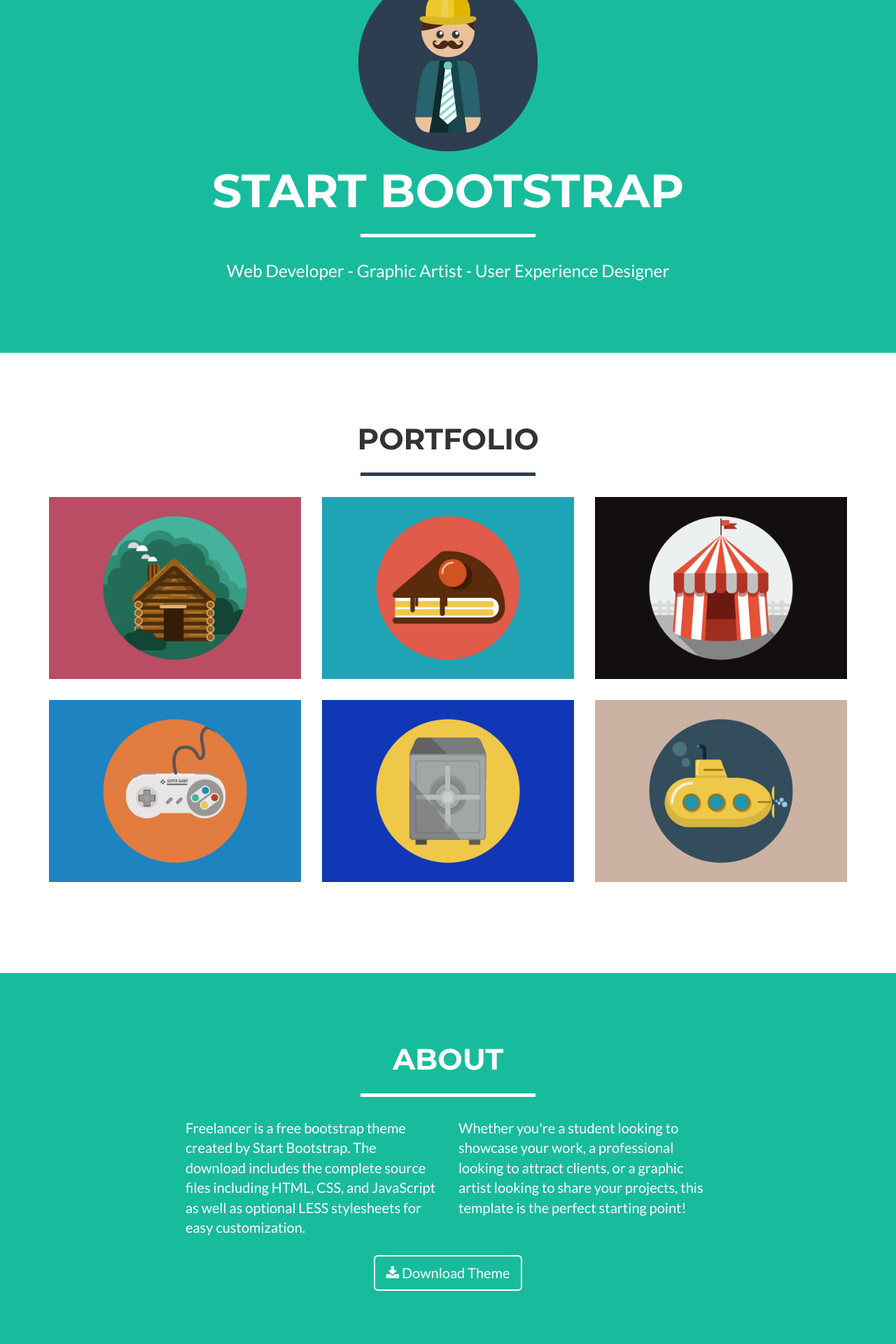
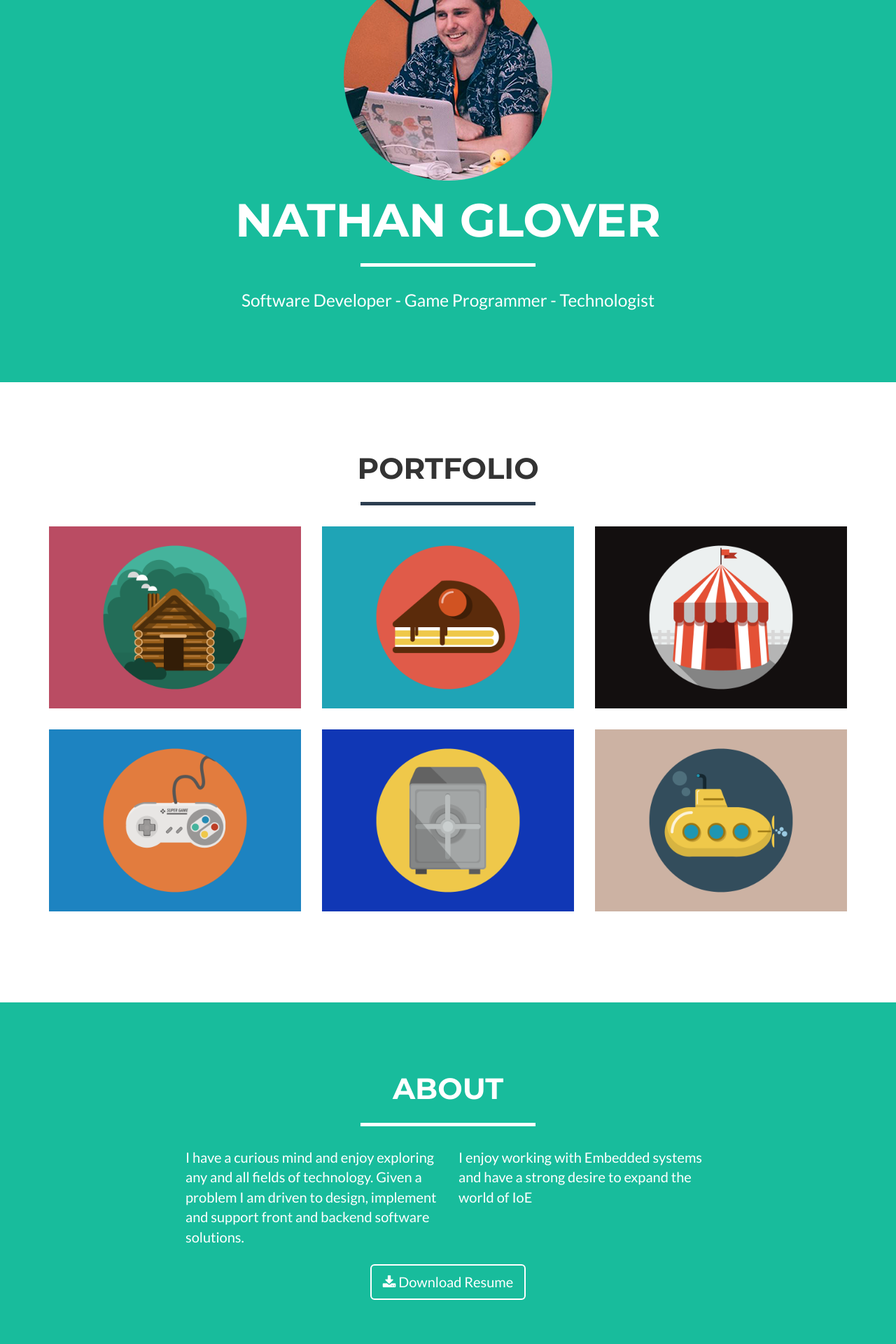
Before and after one commit to t04glovern/nathanglover, a Flask app: page / in a window 1280 px wide. Shown: the part 240-2160 px from the top of the page at 70% size. Run offline with Flask 2, Linux system fonts and the light colour scheme; some libraries are stand-ins or nearby versions.

Commit message:
Personalised site and added CV

```diff
--- a/templates/index.html
+++ b/templates/index.html
@@ -9,7 +9,7 @@
     <meta name="description" content="Passionate & Driven">
     <meta name="author" content="Nathan Glover">
 
-    <title>Freelancer - Start Bootstrap Theme</title>
+    <title>Nathan - Passionate & Driven</title>
 
     <!-- Bootstrap Core CSS -->
     <link href="{{ url_for('static', filename='vendor/bootstrap/css/bootstrap.min.css') }}" rel="stylesheet">
@@ -42,7 +42,7 @@
                 <button type="button" class="navbar-toggle" data-toggle="collapse" data-target="#bs-example-navbar-collapse-1">
                     <span class="sr-only">Toggle navigation</span> Menu <i class="fa fa-bars"></i>
                 </button>
-                <a class="navbar-brand" href="#page-top">Start Bootstrap</a>
+                <a class="navbar-brand" href="#page-top">Nathan Glover</a>
             </div>
 
             <!-- Collect the nav links, forms, and other content for toggling -->
@@ -72,11 +72,11 @@
         <div class="container" id="maincontent" tabindex="-1">
             <div class="row">
                 <div class="col-lg-12">
-                    <img class="img-responsive" src="{{ url_for('static', filename='vendor/freelancer/img/profile.png') }}" alt="">
+                    <img class="img-responsive" src="{{ url_for('static', filename='site/img/profile.png') }}" alt="">
                     <div class="intro-text">
-                        <h1 class="name">Start Bootstrap</h1>
+                        <h1 class="name">Nathan Glover</h1>
                         <hr class="star-light">
-                        <span class="skills">Web Developer - Graphic Artist - User Experience Designer</span>
+                        <span class="skills">Software Developer - Game Programmer - Technologist</span>
                     </div>
                 </div>
             </div>
@@ -168,14 +168,14 @@
             </div>
             <div class="row">
                 <div class="col-lg-4 col-lg-offset-2">
-                    <p>Freelancer is a free bootstrap theme created by Start Bootstrap. The download includes the complete source files including HTML, CSS, and JavaScript as well as optional LESS stylesheets for easy customization.</p>
+                    <p>I have a curious mind and enjoy exploring any and all fields of technology. Given a problem I am driven to design, implement and support front and backend software solutions.</p>
                 </div>
                 <div class="col-lg-4">
-                    <p>Whether you're a student looking to showcase your work, a professional looking to attract clients, or a graphic artist looking to share your projects, this template is the perfect starting point!</p>
+                    <p>I enjoy working with Embedded systems and have a strong desire to expand the world of IoE</p>
                 </div>
                 <div class="col-lg-8 col-lg-offset-2 text-center">
-                    <a href="#" class="btn btn-lg btn-outline">
-                        <i class="fa fa-download"></i> Download Theme
+                    <a href="{{ url_for('static', filename='site/files/nathan-glover-cv.pdf') }}" class="btn btn-lg btn-outline">
+                        <i class="fa fa-download"></i> Download Resume
                     </a>
                 </div>
             </div>
@@ -244,32 +244,29 @@
                 <div class="row">
                     <div class="footer-col col-md-4">
                         <h3>Location</h3>
-                        <p>3481 Melrose Place
-                            <br>Beverly Hills, CA 90210</p>
+                        <p>Perth
+                            <br>Western Australia</p>
                     </div>
                     <div class="footer-col col-md-4">
                         <h3>Around the Web</h3>
                         <ul class="list-inline">
                             <li>
-                                <a href="#" class="btn-social btn-outline"><span class="sr-only">Facebook</span><i class="fa fa-fw fa-facebook"></i></a>
+                                <a href="https://www.facebook.com/glovers.id.au" class="btn-social btn-outline"><span class="sr-only">Facebook</span><i class="fa fa-fw fa-facebook"></i></a>
                             </li>
                             <li>
-                                <a href="#" class="btn-social btn-outline"><span class="sr-only">Google Plus</span><i class="fa fa-fw fa-google-plus"></i></a>
+                                <a href="https://twitter.com/nathangloveraus" class="btn-social btn-outline"><span class="sr-only">Twitter</span><i class="fa fa-fw fa-twitter"></i></a>
                             </li>
                             <li>
-                                <a href="#" class="btn-social btn-outline"><span class="sr-only">Twitter</span><i class="fa fa-fw fa-twitter"></i></a>
+                                <a href="https://www.linkedin.com/in/glovernathan" class="btn-social btn-outline"><span class="sr-only">Linked In</span><i class="fa fa-fw fa-linkedin"></i></a>
                             </li>
                             <li>
-                                <a href="#" class="btn-social btn-outline"><span class="sr-only">Linked In</span><i class="fa fa-fw fa-linkedin"></i></a>
-                            </li>
-                            <li>
-                                <a href="#" class="btn-social btn-outline"><span class="sr-only">Dribble</span><i class="fa fa-fw fa-dribbble"></i></a>
+                                <a href="https://github.com/t04glovern" class="btn-social btn-outline"><span class="sr-only">Github</span><i class="fa fa-fw fa-github"></i></a>
                             </li>
                         </ul>
                     </div>
                     <div class="footer-col col-md-4">
-                        <h3>About Freelancer</h3>
-                        <p>Freelance is a free to use, open source Bootstrap theme created by <a href="http://startbootstrap.com">Start Bootstrap</a>.</p>
+                        <h3>Other Things</h3>
+                        <p>I have a <a href="https://t04glovern.github.io/">tech-blog</a> that I would love for you to follow.</p>
                     </div>
                 </div>
             </div>
@@ -278,7 +275,7 @@
             <div class="container">
                 <div class="row">
                     <div class="col-lg-12">
-                        Copyright &copy; Your Website 2016
+                        Copyright &copy; Nathan Glover 2017
                     </div>
                 </div>
             </div>
@@ -492,7 +489,7 @@
                         <div class="modal-body">
                             <h2>Project Title</h2>
                             <hr class="star-primary">
-                            <img src="{{ url_for('static', filename='vendor/freelancer/img/profile.png') }}" class="img-responsive img-centered" alt="">
+                            <img src="{{ url_for('static', filename='site/img/profile.png') }}" class="img-responsive img-centered" alt="">
                             <p>Use this area of the page to describe your project. The icon above is part of a free icon set by <a href="https://sellfy.com/p/8Q9P/jV3VZ/">Flat Icons</a>. On their website, you can download their free set with 16 icons, or you can purchase the entire set with 146 icons for only $12!</p>
                             <ul class="list-inline item-details">
                                 <li>Client:
@@ -526,11 +523,11 @@
     <script src="https://cdnjs.cloudflare.com/ajax/libs/jquery-easing/1.3/jquery.easing.min.js"></script>
 
     <!-- Contact Form JavaScript -->
-    <script src="{{ url_for('static', filename='vendor/freelander/js/jqBootstrapValidation.js') }}"></script>
-    <script src="{{ url_for('static', filename='vendor/freelander/js/contact_me.js') }}"></script>
+    <script src="{{ url_for('static', filename='vendor/freelancer/js/jqBootstrapValidation.js') }}"></script>
+    <script src="{{ url_for('static', filename='vendor/freelancer/js/contact_me.js') }}"></script>
 
     <!-- Theme JavaScript -->
-    <script src="{{ url_for('static', filename='vendor/freelander/js/freelancer.min.js') }}"></script>
+    <script src="{{ url_for('static', filename='vendor/freelancer/js/freelancer.min.js') }}"></script>
 
 </body>
 
```
Also changed, not shown: static/site/img/profile.png (added), 2 other files.
